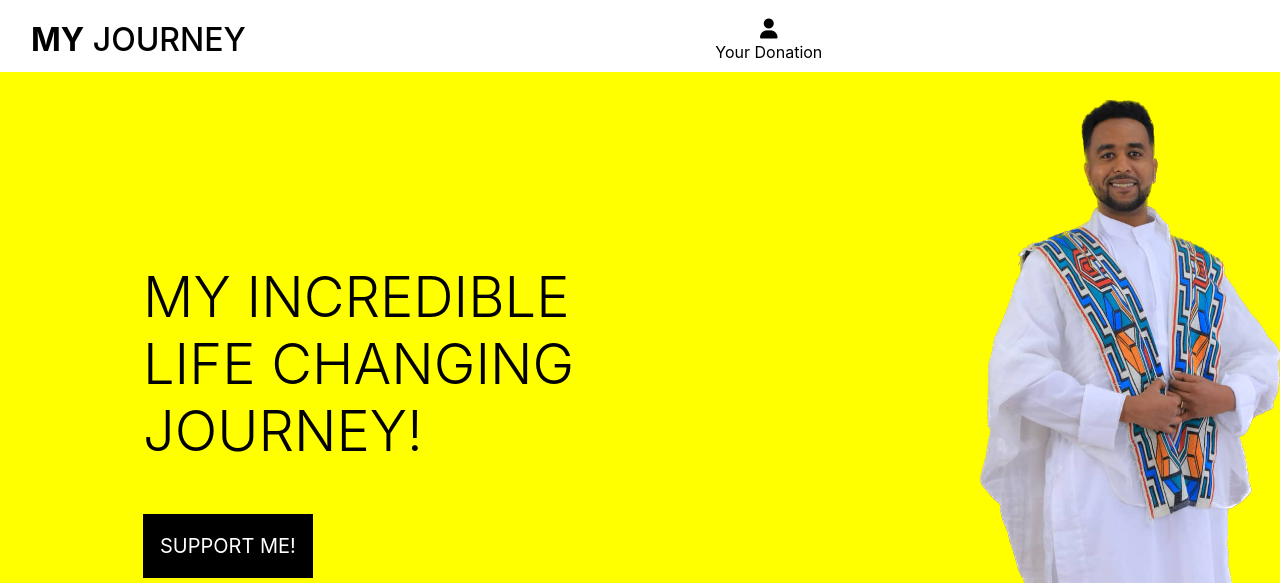
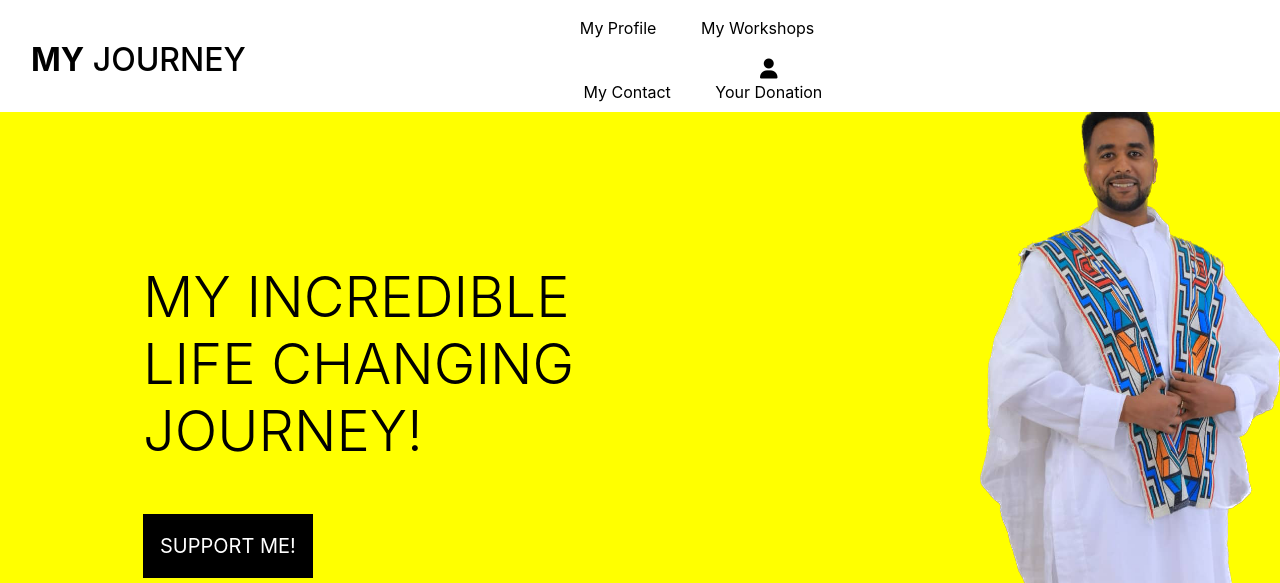
Before and after one commit to abi19x/my_journey, a Django app: page / in a window 1280 px wide. Shown: the top 583 px of the page. Run offline with Django 5.2, Linux system fonts and the light colour scheme; some libraries are stand-ins or nearby versions.

Commit message:
main-page navbar changed

```diff
--- a/static/css/base.css
+++ b/static/css/base.css
@@ -45,6 +45,16 @@ body {
     color: white;
     min-width: 160px;
 }
+
+.dropdown-menu {
+  z-index: 1051; /* Bootstrap dropdowns typically use 1050+ */
+}
+
+.dropdown {
+  position: relative;
+  z-index: 1051;
+}
+
 
 
 .btn-black {
--- a/templates/base.html
+++ b/templates/base.html
@@ -45,6 +45,17 @@
 
       <div class="col-12 col-lg-4 my-auto py-1 py-lg-0">
   <ul class="list-inline list-unstyled text-center text-lg-right my-0">
+
+    <li class="list-inline-item">
+      <a class="nav-link text-black" href="#about">My Profile</a>
+    </li>
+    <li class="list-inline-item">
+      <a class="nav-link text-black" href="#workshop">My Workshops</a>
+    </li>
+    <li class="list-inline-item">
+      <a class="nav-link text-black" href="#contact">My Contact</a>
+    </li>
+
     <li class="list-inline-item dropdown">
       <a class="text-black nav-link" href="#" id="user-options" data-toggle="dropdown" aria-haspopup="true"
         aria-expanded="false">
@@ -67,6 +78,8 @@
     </li>
   </ul>
 </div>
+
+
     </div>
             {% include 'includes/mobile-top-header.html' %}
     </header>
```
Lines whose indentation alone changed are shown as unchanged.
